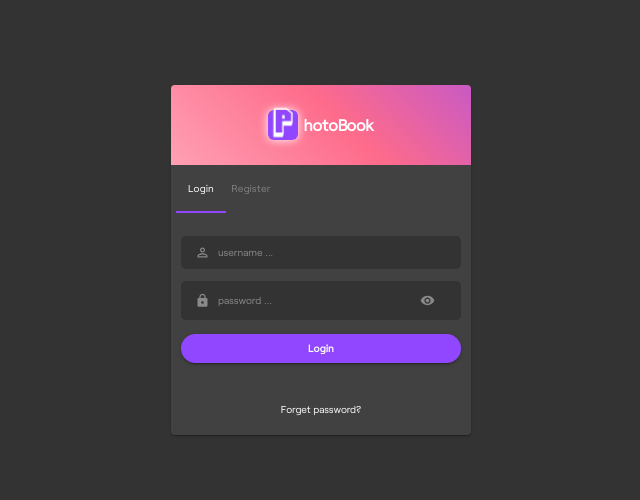
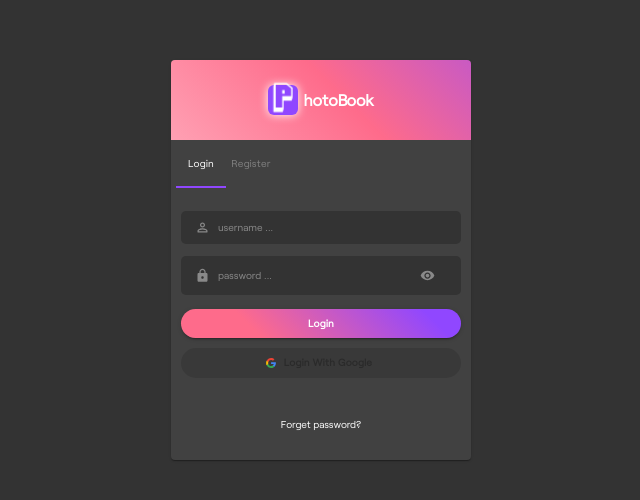
Before and after one commit to jingkang97/memories, a React (Create React App) app in the folder client/: page /login in a window 1280 px wide. Shown: the part 140-640 px from the top of the page, without its empty margins (319-959 px from the left). Built offline with nearby package versions, Linux system fonts and the light colour scheme; no server answers.

Commit message:
feat: google login

```diff
--- /dev/null
+++ b/client/src/components/Login/Icon.js
@@ -0,0 +1,12 @@
+import React from 'react';
+
+const icon = () => (
+  <svg style={{ width: '20px', height: '20px' }} viewBox="0 0 24 24">
+    <path
+      fill="currentColor"
+      d="M21.35,11.1H12.18V13.83H18.69C18.36,17.64 15.19,19.27 12.19,19.27C8.36,19.27 5,16.25 5,12C5,7.9 8.2,4.73 12.2,4.73C15.29,4.73 17.1,6.7 17.1,6.7L19,4.72C19,4.72 16.56,2 12.1,2C6.42,2 2.03,6.8 2.03,12C2.03,17.05 6.16,22 12.25,22C17.6,22 21.5,18.33 21.5,12.91C21.5,11.76 21.35,11.1 21.35,11.1V11.1Z"
+    />
+  </svg>
+);
+
+export default icon;
--- a/client/src/components/Login/Login.js
+++ b/client/src/components/Login/Login.js
@@ -23,6 +23,13 @@ import transitions from '@material-ui/core/styles/transitions';
 import VisibilityIcon from '@material-ui/icons/Visibility';
 import VisibilityOffIcon from '@material-ui/icons/VisibilityOff';
 import { IconButton } from '@material-ui/core';
+
+import {GoogleLogin} from 'react-google-login'
+import {useDispatch} from 'react-redux';
+
+import Icon from './Icon'
+
+
 
 const useStyles = makeStyles((theme) => ({
   root: {
@@ -93,16 +100,51 @@ const useStyles = makeStyles((theme) => ({
     }
   },
   register:{
-    height:'350px', width:'300px', backgroundColor:'#414141',
+    height:'400px', width:'300px', backgroundColor:'#414141',
     transitions:'2s '
   },
   login:{
-    height:'350px', width:'300px', backgroundColor:'#414141',
+    height:'400px', width:'300px', backgroundColor:'#414141',
     transitions:'height 2s'
 
   },
   colorPrimary: {
     background: '#9047ff'
+  },
+  mainButton:{
+    '&:hover': {
+      backgroundPosition:'0 -40px',
+      backgroundSize: '100% 100px',
+      background: 'linear-gradient(45deg, #FE6B8B 40%, #9047ff 90%)',
+      // background: 'pink',
+      boxShadow: '0 3px 5px 2px rgba(255, 105, 135, .3)',
+      transition: "background 0.5s ease-in-out",
+    },
+    backgroundSize: '100% 100px',
+    backgroundPosition: '0 0px',
+    transition: "background 0.3s ease-in-out, box-shadow 0.3s ease-in-out ",
+    background: 'linear-gradient(45deg, #FE6B8B 40%, #9047ff 90%)',
+    // background: 'linear-gradient(45deg, #FE6B8B 5%, #FF8E53 10%, #9047ff 90%)',
+    border: 0,
+    // borderRadius: 7,
+    color: 'white',
+    textTransform: 'none',
+    fontFamily:'Roobert',
+    fontWeight:'bold',
+    fontSize:'10px',
+    borderRadius:'20px',
+    width:'100%',
+    marginBottom:'10px'
+  },
+  googleLogin:{
+    color:'#757575',
+    backgroundColor:'white',
+    textTransform: 'None',
+    borderRadius:'20px',
+    fontFamily:'Roobert',
+    fontWeight:'bold',
+    fontSize:'10px',
+
   }
 }));
 
@@ -122,6 +164,8 @@ const Login = () => {
 
     const [loading, setLoading] = React.useState(false)
 
+    const dispatch = useDispatch()
+
     const handleClick = () => {
       history.push('/feed')
     }
@@ -130,8 +174,16 @@ const Login = () => {
     setValue(newValue);
   };
 
-  const handleUserName = () => {
+  const handleUserName = (e) => {
+    setUserName(e.target.value)
+  }
 
+  const handlePassword = (e) => {
+    setPassword(e.target.value)
+  }
+
+  const handleEmail = (e) => {
+    setEmail(e.target.value)
   }
 
   const handleShowLoginPassword = () => {
@@ -150,6 +202,25 @@ const Login = () => {
     }
   }
 
+  const googleSuccess = async (res) => {
+    // console.log(res)
+    // optional chaining
+    const result = res?.profileObj;
+    const token = res?.tokenId;
+
+    // console.log(result, token)
+
+    try {
+      dispatch({type:'AUTH', data: {result, token}})
+      history.push('/feed')
+    } catch (error) {
+      console.log(error)
+    }
+  }
+  const googleFailure = (error) => {
+    console.log(error)
+    console.log("Google Sign In was unsuccessful. Try again Later")
+  }
     return (
         <div style={{margin:'0', width:'100vw',color:'white', backgroundColor:'#333333', height:'100vh', display:'flex', flexDirection:'row', justifyContent:'center', alignItems:'center'}}>
             <Card
@@ -205,6 +276,7 @@ const Login = () => {
           />
           <TextField
           type={typeLogin}
+          onChange={handlePassword}
           fullWidth
           variant="outlined"
           margin="dense"
@@ -229,12 +301,37 @@ const Login = () => {
           }}
           />
         </div>
-        <div style={{width:'inherit', paddingLeft:'10px', paddingRight:'10px', display:'flex', flexDirection:'row', justifyContent:'center', }}>
+        <div style={{width:'inherit', paddingLeft:'10px', paddingRight:'10px', display:'flex', flexDirection:'column', justifyContent:'center', }}>
         <Button
         onClick={handleClick}
-        variant="contained" style={{backgroundColor:'#9047ff', color:'white', textTransform:'none', fontFamily:'Roobert', fontWeight:'bold', fontSize:'10px', borderRadius:'20px', width:'100%'}}>Login</Button>
+        variant="contained"
+        className={classes.mainButton}
+        >
+
+          Login</Button>
+
+          <GoogleLogin
+            clientId="741324102509-jhqfshg5scke6cdregn576vdpi6ml0pv.apps.googleusercontent.com"
+            render={(renderProps) => (
+              <Button
+              startIcon={<img src="Google__G__Logo.svg"
+              style={{height:'10px', width:'10px'}}
+              />}
+              // {<Icon />}
+              onClick={renderProps.onClick}
+              disabled={renderProps.disabled}
+              variant="contained"
+              className={classes.googleLogin}
+              >Login With Google</Button>
+            )}
+            // style={{borderRadius:'50px'}}
+            onSuccess={googleSuccess}
+            onFailure={googleFailure}
+            cookiePolicy="single_host_origin"
+          />
 
         </div>
+
         <div className={classes.Link}>
           <a href="#" className={classes.Link}>
           Forget password?
@@ -249,6 +346,7 @@ const Login = () => {
           <TextField
           fullWidth
           // label="username"
+          onChange={handleUserName}
           variant="outlined"
           margin="dense"
           placeholder="username ..."
@@ -266,6 +364,7 @@ const Login = () => {
           <TextField
           fullWidth
           // label="username"
+          onChange={handleEmail}
           variant="outlined"
           margin="dense"
           placeholder="email ..."
@@ -282,6 +381,7 @@ const Login = () => {
           />
           <TextField
           type={typeRegister}
+          onChange={handlePassword}
           fullWidth
           // label="username"
           variant="outlined"
@@ -311,7 +411,10 @@ const Login = () => {
         <div style={{width:'inherit', paddingLeft:'10px', paddingRight:'10px', display:'flex', flexDirection:'row', justifyContent:'center', }}>
         <Button
         onClick={handleClick}
-        variant="contained" style={{backgroundColor:'#9047ff', color:'white', textTransform:'none', fontFamily:'Roobert', fontWeight:'bold', fontSize:'10px', borderRadius:'20px', width:'100%'}}>Register</Button>
+        variant="contained"
+        className={classes.mainButton}
+        // style={{backgroundColor:'#9047ff', color:'white', textTransform:'none', fontFamily:'Roobert', fontWeight:'bold', fontSize:'10px', borderRadius:'20px', width:'100%'}}
+        >Register</Button>
 
         </div>
 
--- a/client/src/components/Main/Main.js
+++ b/client/src/components/Main/Main.js
@@ -1,4 +1,4 @@
-import React from 'react';
+import React, {useEffect} from 'react';
 import clsx from 'clsx';
 import { makeStyles, useTheme } from '@material-ui/core/styles';
 import Drawer from '@material-ui/core/Drawer';
@@ -41,7 +41,7 @@ import Add from '../Add/Add';
 
 import Logo from '../Logo/Logo';
 import './styles.css'
-import { Button } from '@material-ui/core';
+import { Avatar, Button } from '@material-ui/core';
 
 import {
   createTheme,
@@ -223,6 +223,13 @@ function MiniDrawer() {
   const theme = useTheme();
   const [open, setOpen] = React.useState(false);
 
+  const [user, setUser] = React.useState(JSON.parse(localStorage.getItem('profile')))
+
+  useEffect(()=>{
+    const token = user?.token;
+
+    setUser(JSON.parse(localStorage.getItem('profile')))
+  },[])
 
   const handleDrawerOpen = () => {
     setOpen(true);
@@ -266,6 +273,12 @@ function MiniDrawer() {
 
 
           <div style={{display:'flex', flexDirection:'row', alignItems:'center'}}>
+          <Avatar src={user?.result.imageUrl} alt={user?.result.name} style={{marginRight:'10px', height:'30px', width:'30px'}}>
+            {user?.result.name.charAt(0)}
+          </Avatar>
+          {/* <div style={{marginRight:'10px', fontFamily:'Roobert'}}>
+            {user.result.givenName}
+          </div> */}
           <Add />
 
           </div>
--- a/client/src/constant/actionTypes.js
+++ b/client/src/constant/actionTypes.js
@@ -3,3 +3,6 @@ export const UPDATE = 'UPDATE';
 export const DELETE = 'DELETE';
 export const FETCH_ALL = 'FETCH_ALL';
 export const LIKE = 'LIKE';
+
+export const AUTH = 'AUTH';
+export const LOGOUT = 'LOGOUT';
--- /dev/null
+++ b/client/src/reducers/auth.js
@@ -0,0 +1,15 @@
+import {AUTH, LOGOUT} from '../constant/actionTypes'
+
+const authReducer = (state = {authData: null}, action) => {
+    switch (action.type){
+        case AUTH:
+            console.log(action?.data);
+            localStorage.setItem('profile', JSON.stringify({ ...action?.data}));
+
+            return {...state, authData: action?.data};
+        default:
+            return state;
+    }
+}
+
+export default authReducer;
--- a/client/src/reducers/index.js
+++ b/client/src/reducers/index.js
@@ -1,9 +1,10 @@
 import {combineReducers} from 'redux';
 
 import posts from './posts'
+import auth from './auth'
 
-export default combineReducers({posts});
-
+// export const reducers = combineReducers({posts, auth});
+export default combineReducers({posts, auth})
 // export default combineReducers({
 //     posts: posts,
 // });
```
Also changed, not shown: client/public/Google__G__Logo.svg (added), 1 other file (tests, documents, lock files or other folders).
